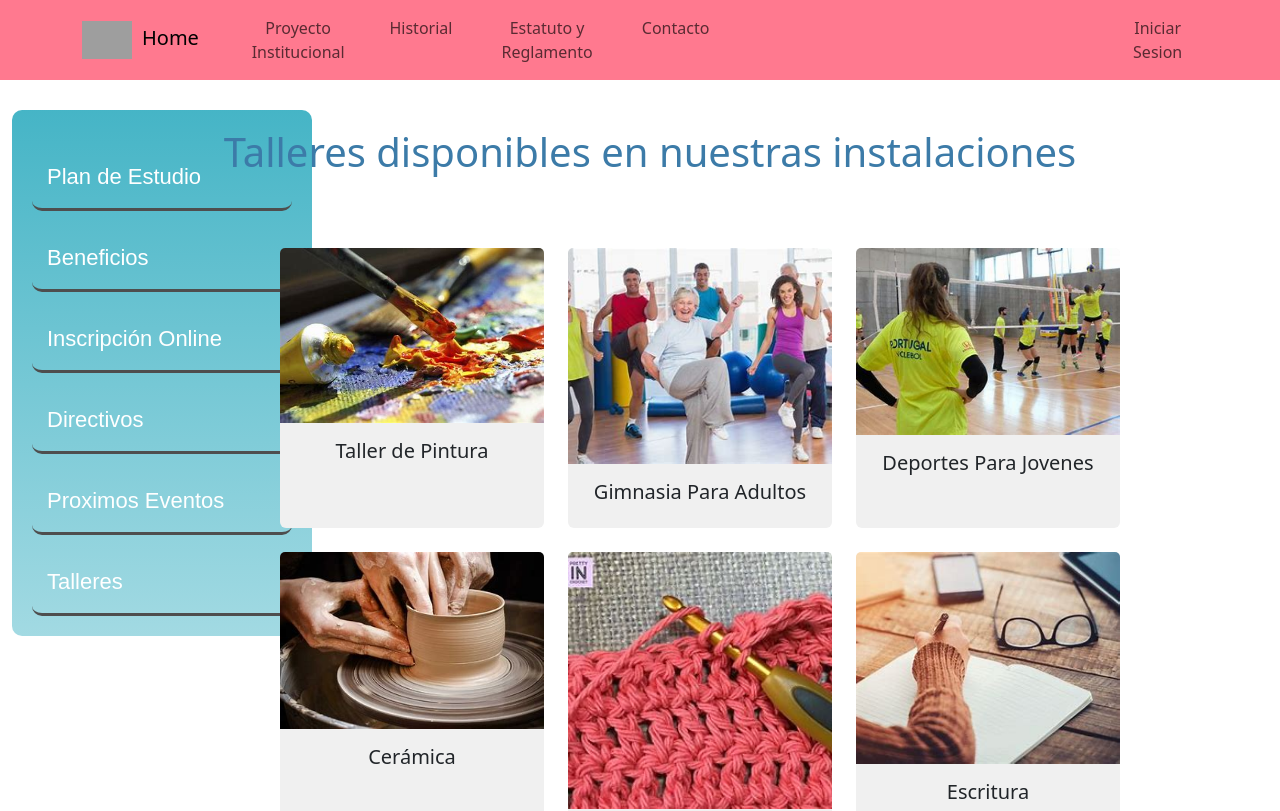
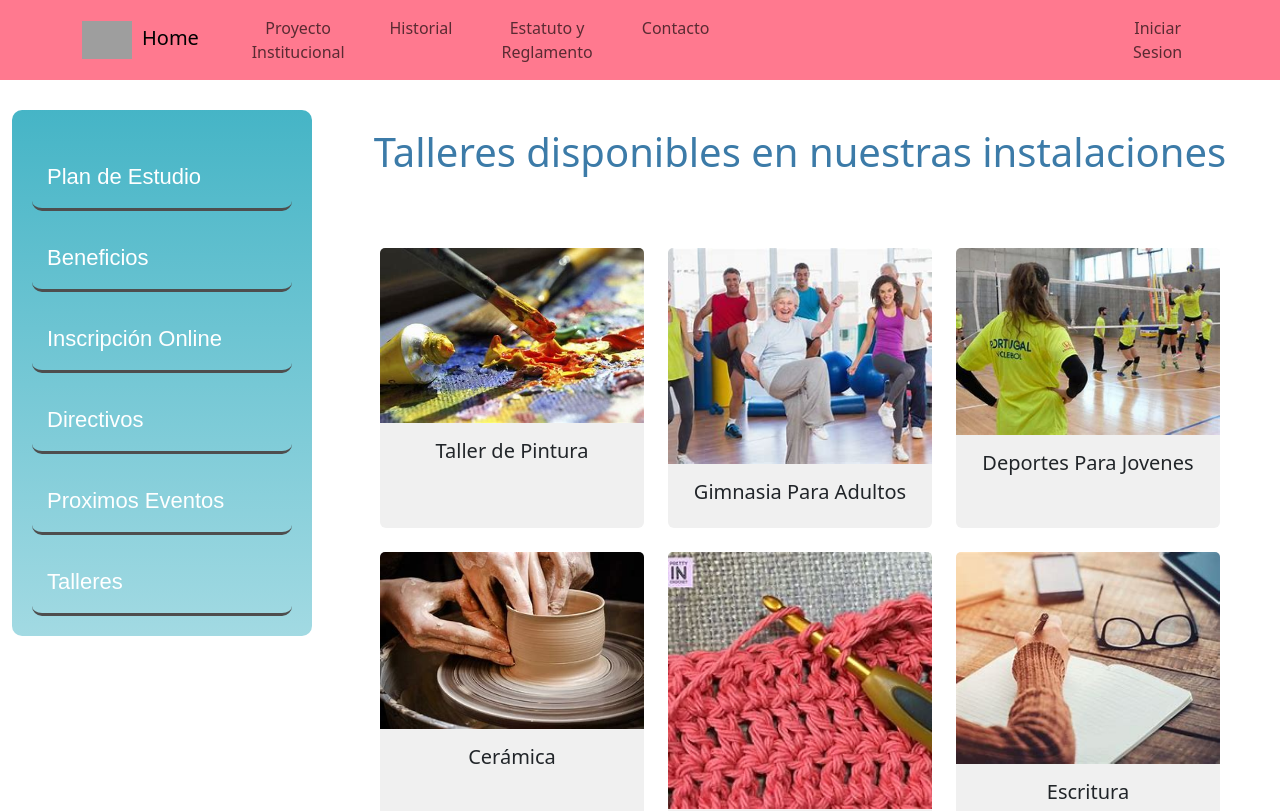
Before and after one commit to alejandro-atala/TPFINAL-CEPIT-2023, a React (Create React App) app in the folder Front/: page /talleres in a window 1280 px wide. Shown: the top 811 px of the page. Built offline with nearby package versions, Linux system fonts and the light colour scheme; grey boxes are pictures that could not be loaded.

Commit message:
css directivos

```diff
--- a/Front/src/MenuLateral/Beneficios/beneficios.css
+++ b/Front/src/MenuLateral/Beneficios/beneficios.css
@@ -1,5 +1,5 @@
 .componente-beneficios {
-  margin-left: -100px;
+
   background-color: rgb(240, 248, 248);
 }
 
--- a/Front/src/MenuLateral/Directivos/directivos.css
+++ b/Front/src/MenuLateral/Directivos/directivos.css
@@ -1,6 +1,7 @@
 .component-directivos {
-    padding: 20px;
-    margin-left: -100px ;
+
+    padding: 100px;
+
   }
 
   .directivos {
@@ -9,12 +10,12 @@
     grid-gap: 20px;
   }
 
-  .directivo {
+  /* .directivo {
     background-color: #f0f0f0;
     padding: 20px;
     border-radius: 10px;
     text-align: center;
-  }
+  } */
 
   .cuadro-imagen {
     width: 100px;
@@ -31,6 +32,6 @@
     object-position: center;
   }
 
-  .descripcion {
+  /* .descripcion {
     font-size: 14px;
-  }
+  } */
--- a/Front/src/MenuLateral/Talleres/talleres.css
+++ b/Front/src/MenuLateral/Talleres/talleres.css
@@ -1,6 +1,6 @@
 .titulo {
   color: #3C7BA8;
-  margin-left: -300px;
+
 }
 
 .talleres {
@@ -27,7 +27,3 @@
   margin-left: 360px;
 
 }
-
-.talleres{
-  margin-left: -100px ;
-}
```
